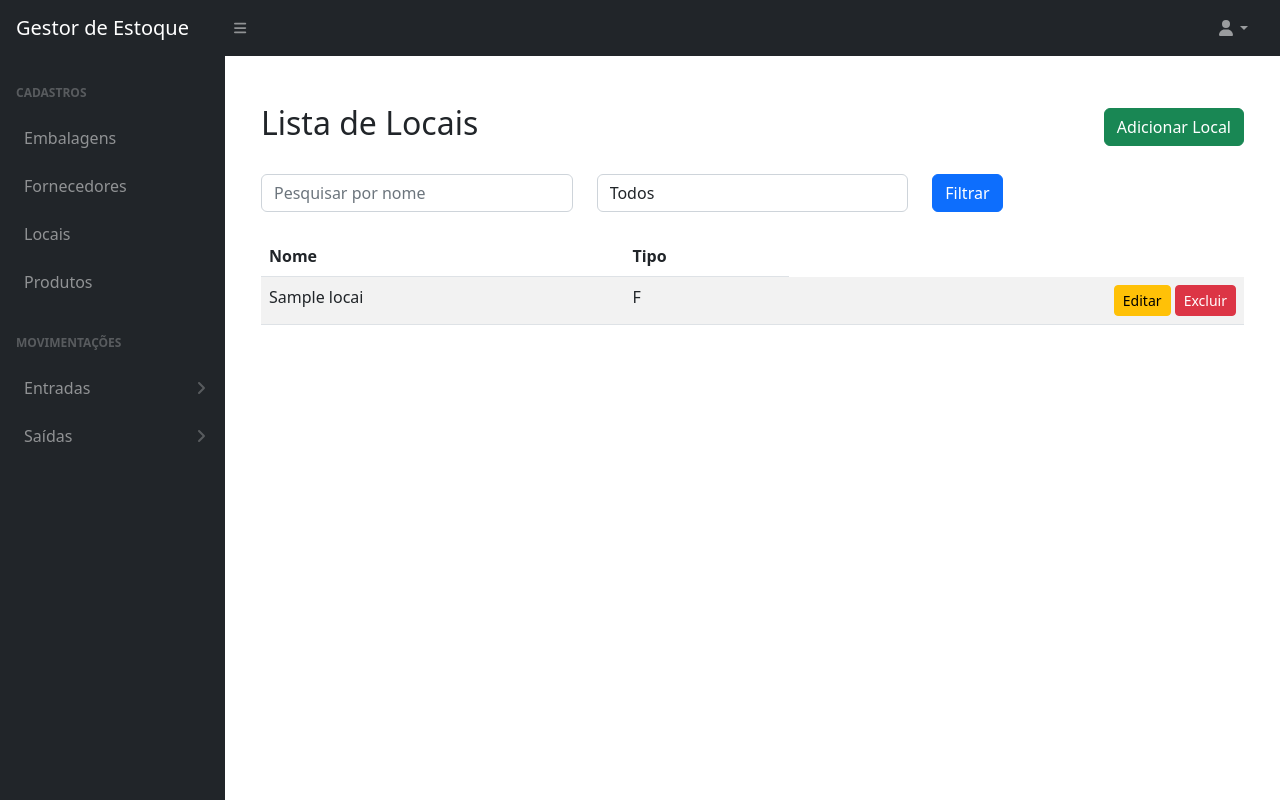
After one commit to GeisonBrito/gestor_estoque, a Django app: page /locais/ in a window 1280 px wide. The commit adds this page. Run offline with Django 4.2, Linux system fonts and the light colour scheme; tables that the repository leaves empty hold one stand-in row (values such as "Sample post"); some libraries are stand-ins or nearby versions.

Commit message:
foms/html

```diff
--- /dev/null
+++ b/Templates/base.html
@@ -0,0 +1,107 @@
+{% load static %}
+<!DOCTYPE html>
+<html lang="pt-br">
+    <head>
+        <meta charset="utf-8" />
+        <meta http-equiv="X-UA-Compatible" content="IE=edge" />
+        <meta name="viewport" content="width=device-width, initial-scale=1, shrink-to-fit=no" />
+        <meta name="description" content="" />
+        <meta name="author" content="" />
+        <title>{% block title %}Gestor de Estoque{% endblock title %}</title>
+        <link href="https://cdn.jsdelivr.net/npm/simple-datatables@7.1.2/dist/style.min.css" rel="stylesheet" />
+        <link href="{% static 'css/styles.css' %}" rel="stylesheet" />
+        <script src="https://use.fontawesome.com/releases/v6.3.0/js/all.js" crossorigin="anonymous"></script>
+    </head>
+    <body class="sb-nav-fixed">
+        <nav class="sb-topnav navbar navbar-expand navbar-dark bg-dark">
+            <!-- Navbar Brand-->
+            <a class="navbar-brand ps-3" href="base.html">Gestor de Estoque</a>
+            <!-- Sidebar Toggle-->
+            <button class="btn btn-link btn-sm order-1 order-lg-0 me-4 me-lg-0" id="sidebarToggle" href="#!"><i class="fas fa-bars"></i></button>
+            <!-- Navbar-->
+            <ul class="navbar-nav ms-auto me-3 me-lg-4">
+                <li class="nav-item dropdown">
+                    <a class="nav-link dropdown-toggle" id="navbarDropdown" href="#" role="button" data-bs-toggle="dropdown" aria-expanded="false"><i class="fas fa-user fa-fw"></i></a>
+                    <ul class="dropdown-menu dropdown-menu-end" aria-labelledby="navbarDropdown">
+                        <li><a class="dropdown-item" href="#!">Perfil</a></li>
+                        <li><hr class="dropdown-divider" /></li>
+                        <li><a class="dropdown-item" href="#!">Sair</a></li>
+                    </ul>
+                </li>
+            </ul>
+        </nav>
+        <div id="layoutSidenav">
+            <div id="layoutSidenav_nav">
+                <nav class="sb-sidenav accordion sb-sidenav-dark" id="sidenavAccordion">
+                    <div class="sb-sidenav-menu">
+                        <div class="nav">
+                            <div class="sb-sidenav-menu-heading">Cadastros</div>
+                            <a class="nav-link" href="base.html">
+                                <div class="sb-nav-link-icon"></div>
+                                Embalagens
+                            </a>
+                            <a class="nav-link" href="base.html">
+                                <div class="sb-nav-link-icon"></div>
+                                Fornecedores
+                            </a>
+                            <a class="nav-link" href="base.html">
+                                <div class="sb-nav-link-icon"></div>
+                                Locais
+                            </a>
+                            <a class="nav-link" href="base.html">
+                                <div class="sb-nav-link-icon"></div>
+                                Produtos
+                            </a>
+                            <div class="sb-sidenav-menu-heading">Movimentações</div>
+                            <a class="nav-link collapsed" href="#" data-bs-toggle="collapse" data-bs-target="#collapseLayouts" aria-expanded="false" aria-controls="collapseLayouts">
+                                <div class="sb-nav-link-icon"></div>
+                                Entradas
+                                <div class="sb-sidenav-collapse-arrow"><i class="fas fa-angle-down"></i></div>
+                            </a>
+                            <div class="collapse" id="collapseLayouts" aria-labelledby="headingOne" data-bs-parent="#sidenavAccordion">
+                                <nav class="sb-sidenav-menu-nested nav">
+                                    <a class="nav-link" href="layout-static.html">Compras</a>
+                                </nav>
+                            </div>
+                            <a class="nav-link collapsed" href="#" data-bs-toggle="collapse" data-bs-target="#collapsePages" aria-expanded="false" aria-controls="collapsePages">
+                                <div class="sb-nav-link-icon"></div>
+                                Saídas
+                                <div class="sb-sidenav-collapse-arrow"><i class="fas fa-angle-down"></i></div>
+                            </a>
+                            <div class="collapse" id="collapsePages" aria-labelledby="headingTwo" data-bs-parent="#sidenavAccordion">
+                                <nav class="sb-sidenav-menu-nested nav accordion" id="sidenavAccordionPages">
+                                    <a class="nav-link" href="base.html">
+                                        <div class="sb-nav-link-icon"></div>
+                                        Avarias
+                                    </a>
+                                    <a class="nav-link" href="base.html">
+                                        <div class="sb-nav-link-icon"></div>
+                                        Transferencia
+                                    </a>
+                                    <a class="nav-link" href="base.html">
+                                        <div class="sb-nav-link-icon"></div>
+                                        Vendas
+                                    </a>
+                                </nav>
+                            </div>
+                        </div>
+                    </div>
+                </nav>
+            </div>
+            <div id="layoutSidenav_content">
+                <main>
+                    <div class="container-fluid px-4">
+                        {% block content %}{% endblock content %}
+                    </div>
+                </main>
+            </div>
+        </div>
+        <script src="https://cdn.jsdelivr.net/npm/bootstrap@5.2.3/dist/js/bootstrap.bundle.min.js" crossorigin="anonymous"></script>
+        <script src="{% static 'js/scripts.js' %}"></script>
+        <script src="https://cdnjs.cloudflare.com/ajax/libs/Chart.js/2.8.0/Chart.min.js" crossorigin="anonymous"></script>
+        <script src="{% static 'assets/demo/chart-area-demo.js' %}"></script>
+        <script src="{% static 'assets/demo/chart-bar-demo.js' %}"></script>
+        <script src="https://cdn.jsdelivr.net/npm/simple-datatables@7.1.2/dist/umd/simple-datatables.min.js" crossorigin="anonymous"></script>
+        <script src="{% static 'js/datatables-simple-demo.js' %}"></script>
+    </body>
+</html>
--- a/gestor_estoque/settings.py
+++ b/gestor_estoque/settings.py
@@ -39,8 +39,12 @@ INSTALLED_APPS = [
     "django.contrib.sessions",
     "django.contrib.messages",
     "django.contrib.staticfiles",
+    "crispy_forms",
+    "crispy_bootstrap5",
     "produtos",
 ]
+CRISPY_ALLOWED_TEMPLATE_PACKS = 'bootstrap5'
+CRISPY_TEMPLATE_PACK = 'bootstrap5'
 
 MIDDLEWARE = [
     "django.middleware.security.SecurityMiddleware",
--- /dev/null
+++ b/produtos/templates/produtos/listar_locais.html
@@ -0,0 +1,49 @@
+{% extends "base.html" %}
+
+{% block content %}
+<div class="container mt-5">
+    <div class="d-flex justify-content-between align-items-center mb-4">
+        <h2>Lista de Locais</h2>
+        <a href="{% url 'adicionar_local' %}" class="btn btn-success">Adicionar Local</a>
+    </div>
+    <form method="get" class="mb-4">
+        <div class="row">
+            <div class="col-md-4">
+                <input type="text" name="q" class="form-control" placeholder="Pesquisar por nome" value="{{ request.GET.q }}">
+            </div>
+            <div class="col-md-4">
+                <select name="tipo" class="form-control">
+                    <option value="">Todos</option>
+                    <option value="F" {% if request.GET.tipo == "F" %}selected{% endif %}>Físico</option>
+                    <option value="D" {% if request.GET.tipo == "D" %}selected{% endif %}>Digital</option>
+                </select>
+            </div>
+            <div class="col-md-4">
+                <button type="submit" class="btn btn-primary">Filtrar</button>
+            </div>
+        </div>
+    </form>
+    <div class="table-responsive">
+        <table class="table table-striped table-hover">
+            <thead class="thead-dark">
+                <tr>
+                    <th>Nome</th>
+                    <th>Tipo</th>
+                </tr>
+            </thead>
+            <tbody>
+                {% for local in locais %}
+                <tr>
+                    <td>{{ local.nome }}</td>
+                    <td>{{ local.tipo }}</td>
+                    <td class="text-end">
+                        <a href="{% url 'editar_local' local.id %}" class="btn btn-warning btn-sm">Editar</a>
+                        <a href="{% url 'excluir_local' local.id %}" class="btn btn-danger btn-sm">Excluir</a>
+                    </td>
+                </tr>
+                {% endfor %}
+            </tbody>
+        </table>
+    </div>
+</div>
+{% endblock content %}
--- a/produtos/urls.py
+++ b/produtos/urls.py
@@ -1,8 +1,10 @@
 
 from django.urls import path
 
-from .views import inicio
+from .views import inicio, listar_locais, adicionar_local
 
 urlpatterns = [
     path('', inicio, name='inicio'),
+    path('locais/', listar_locais, name='listar_locais'),
+    path('locais/adicionar/', adicionar_local, name='adicionar_local'),
 ]
--- a/produtos/views.py
+++ b/produtos/views.py
@@ -1,5 +1,28 @@
-from django.shortcuts import render
 
+from django.shortcuts import redirect, render
+
+from .forms import LocalForm
+from .models import Local
 
 def inicio(request):
-    return render(request, 'index.html')
+    return render(request, 'menu.html')
+
+def listar_locais(request):
+    consulta = request.GET.get('q')
+    tipo = request.GET.get('tipo')
+    locais = Local.objects.all()
+    if consulta:
+        locais = locais.filter(nome__icontains=consulta)
+    if tipo:
+        locais = locais.filter(tipo=tipo)
+    return render(request, 'produtos/listar_locais.html', {'locais': locais})
+
+def adicionar_local(request):
+    if request.method == 'POST':
+        form = LocalForm(request.POST)
+        if form.is_valid():
+            form.save()
+            return redirect('listar_locais')
+    else:
+        form = LocalForm()
+    return render(request, 'produtos/adicionar_local.html', {'form': form})
--- a/utils/base_models.py
+++ b/utils/base_models.py
@@ -2,10 +2,10 @@ from django.db import models
 
 
 class BaseModel(models.Model):
-    data_criacao = models.DateField(
+    criado_em = models.DateField(
         auto_now_add=True,
     )
-    data_atualizacao = models.DateField(
+    atualizado_em = models.DateField(
         auto_now=True,
     )
 
```
Also changed, not shown: Templates/menu.html (+7 -16 lines), produtos/forms.py (added, +10 -0 lines), produtos/templates/produtos/adicionar_local.html (added, +17 -0 lines), produtos/migrations/0001_initial.py, 4 other files.
